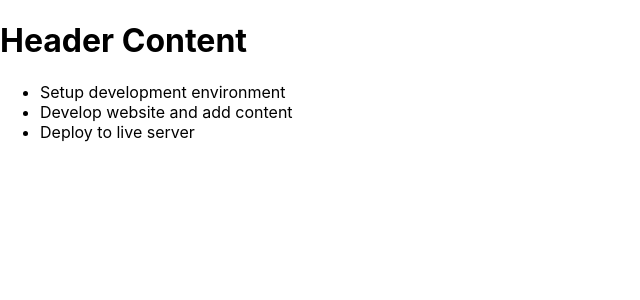
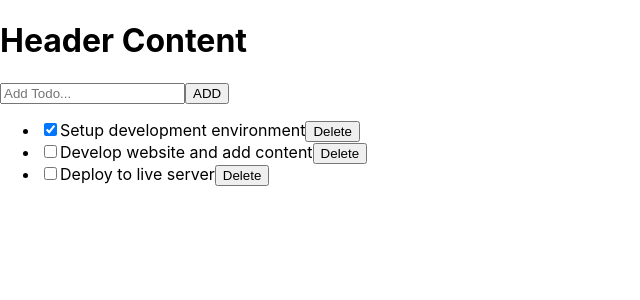
Before and after one commit to Mukesh2673/ReactJs, a React (Create React App) app: page / in a window 1280 px wide. Shown: the top 300 px of the page, without its empty margins (0-640 px from the left). Built offline with nearby package versions, Linux system fonts and the light colour scheme.

Commit message:
create todo list and update state value using usestate

```diff
--- /dev/null
+++ b/src/component/InputTodo.js
@@ -0,0 +1,35 @@
+
+import React,{ Component} from "react"
+class InputTodo extends Component{
+    state={
+        title:"",
+
+    }
+
+    onChange = e =>{
+        this.setState({
+
+            [e.target.name]:e.target.value,
+        })
+    }
+
+
+    handleSubmit = e => {
+        e.preventDefault();
+        this.props.addTodoProps(this.state.title);
+        this.setState({
+            title:""
+        });
+      };
+
+    render()
+    {
+        return(
+            <form onSubmit={this.handleSubmit}>
+                <input type="text" placeholder="Add Todo..." value={this.state.title} name="title" onChange={this.onChange} />
+                <button>ADD</button>
+            </form>
+        )
+    }
+}
+export default InputTodo
--- a/src/component/TodoContainer.js
+++ b/src/component/TodoContainer.js
@@ -1,5 +1,6 @@
 import React from "react";
-import TodosList from './TodoList'
+import TodoList from './TodoList'
+import InputTodo from './InputTodo'
 import Header from "./Header"
 class TodoContainer extends React.Component {
 state = {
@@ -19,15 +20,62 @@ state = {
       title: "Deploy to live server",
       completed: false
     }
-  ]
+  ],
+  currentid:4
  };
 
+ handleChange=(id)=>{
+   this.setState({
+    todos:this.state.todos.map(todo=>{
+      if(todo.id === id){
+        todo.completed = !todo.completed;
+
+      }
+      return todo;
+    })
+
+   });
+   console.log("clicked",id);
+
+ }
+delTodo = id => {
+this.setState({
+todos:[
+      ...this.state.todos.filter(todo=>{
+        return todo.id!==id;
+})
+]
+
+
+
+})
+};
+
+addTodoItem=title =>{
+  const newTodo ={
+    id:this.state.currentid,
+    title:title,
+    completed:false
+  };
+
+  this.setState({
+
+    todos:[...this.state.todos,newTodo]
+  });
+
+this.setState({
+currentid:this.state.currentid+1
+
+})
+
+};
 
   render() {
     return (
       <div>
         <Header/>
-  <TodosList todos={this.state.todos} />
+        <InputTodo addTodoProps={this.addTodoItem}/>
+  <TodoList todos={this.state.todos} handleChangeProps={this.handleChange} deleteTodoProps={this.delTodo} />
 
 
 
--- a/src/component/TodoItem.js
+++ b/src/component/TodoItem.js
@@ -2,7 +2,17 @@ import React from "react";
 
 class TodoItem extends React.Component{
     render(){
-        return <li>{this.props.todo.title}</li>
+        return(
+        <li>
+            <input type="checkbox" checked={this.props.todo.completed}
+            onChange={()=>this.props.handleChangeProps(this.props.todo.id)}
+            />
+            {this.props.todo.title}
+            <button onClick={()=>this.props.deleteTodoProps(this.props.todo.id)}>
+            Delete
+            </button>
+            </li>
+        )
     }
 }
 export default TodoItem
--- a/src/component/TodoList.js
+++ b/src/component/TodoList.js
@@ -5,7 +5,8 @@ class TodoList extends React.Component{
         return(
             <ul>
             {this.props.todos.map(todo => (
-              <li key={todo.id}>{todo.title}</li>
+              <TodoItem key={todo.id} todo={todo} handleChangeProps={this.props.handleChangeProps} deleteTodoProps={this.props.deleteTodoProps}/>
+
             ))}
           </ul>
         )
```
